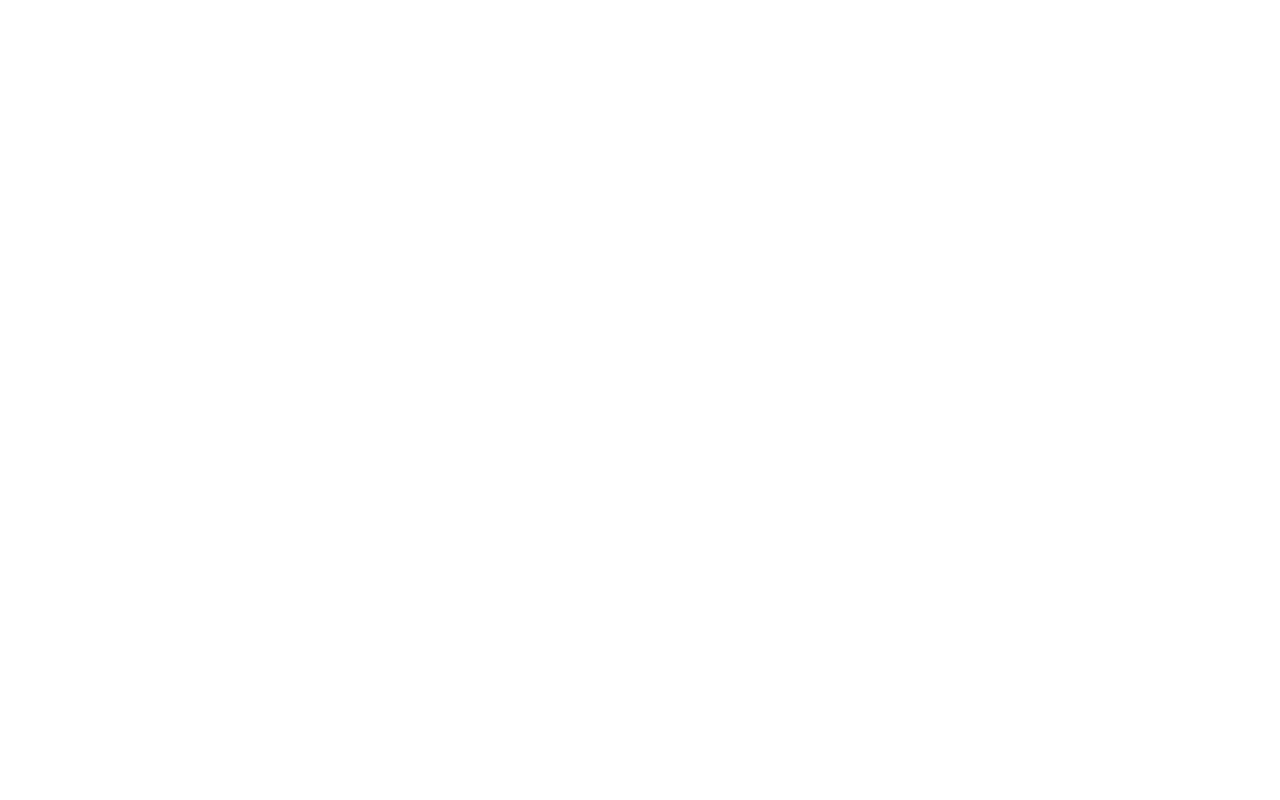
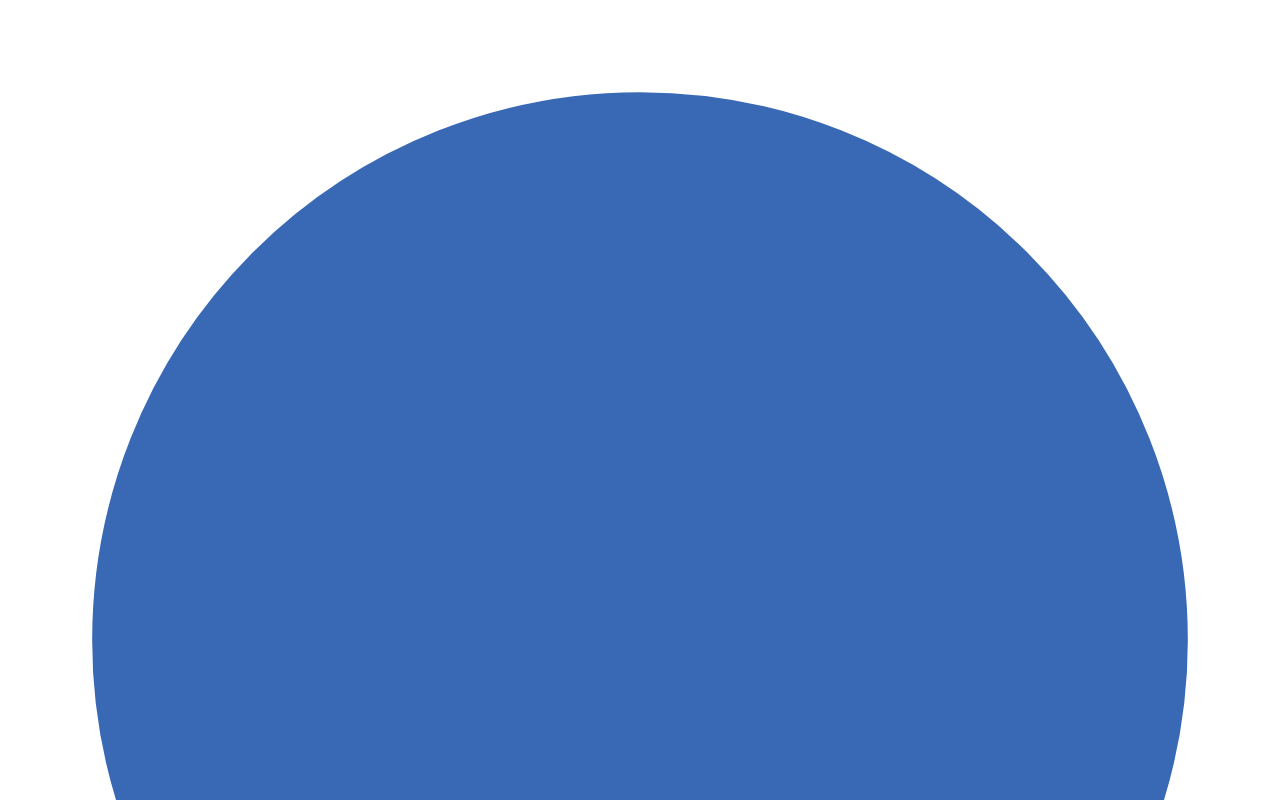
Before and after one commit to JawaraGordon/css-masks, a plain HTML site: page index.html in a window 1280 px wide. Drawn offline with Linux system fonts and the light colour scheme.

Commit message:
updated addMask func to accept a shape string arg

```diff
--- a/app.js
+++ b/app.js
@@ -1,6 +1,6 @@
 const addMask = (shape) => {
-  const mask = document.querySelectorAll('.mask');
-  console.log(mask)
+  const mask = document.querySelector('.mask');
+  mask.classList.add(shape);
 };
 
-addMask('star');
+addMask('circle');
--- a/style.css
+++ b/style.css
@@ -22,3 +22,15 @@
     -webkit-mask-size: 100%;
     -webkit-mask-repeat: no-repeat;
 }
+.circle {
+    background-color: var(--primary-color);
+    color: var(--primary-color);
+    width: 100vw;
+    height: 100vh;
+    mask-image: url();
+    mask-size: 100%;
+    mask-repeat: no-repeat;
+    -webkit-mask-image: url(svg/circle.svg);
+    -webkit-mask-size: 100%;
+    -webkit-mask-repeat: no-repeat;
+}
```
